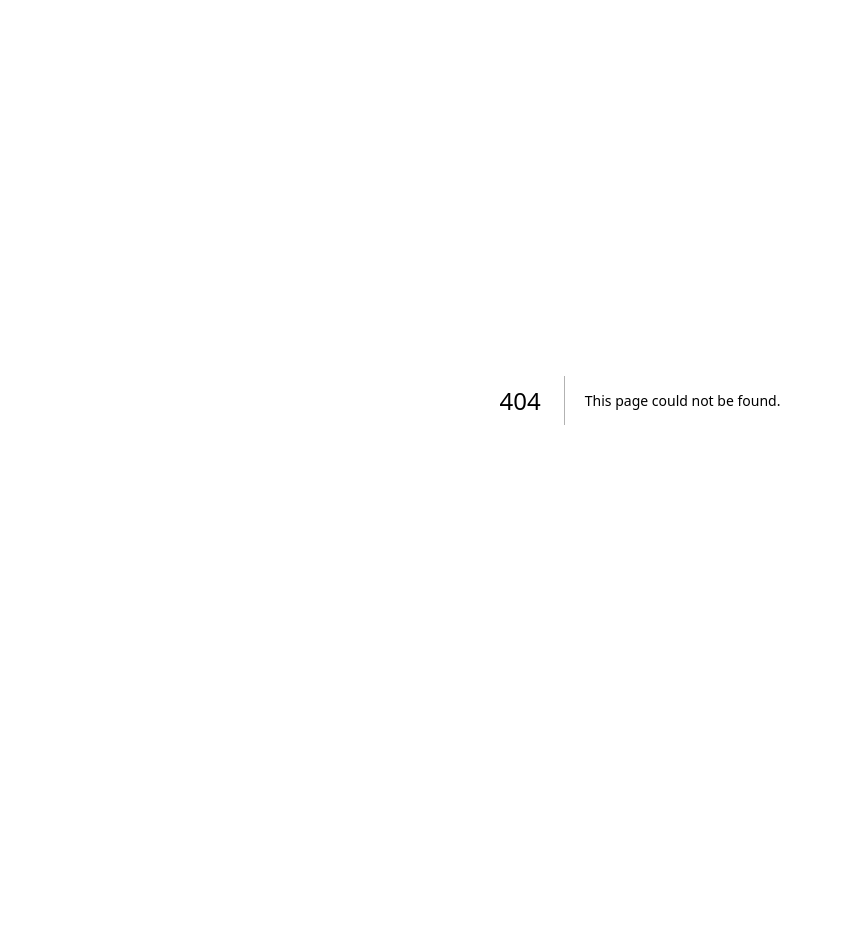
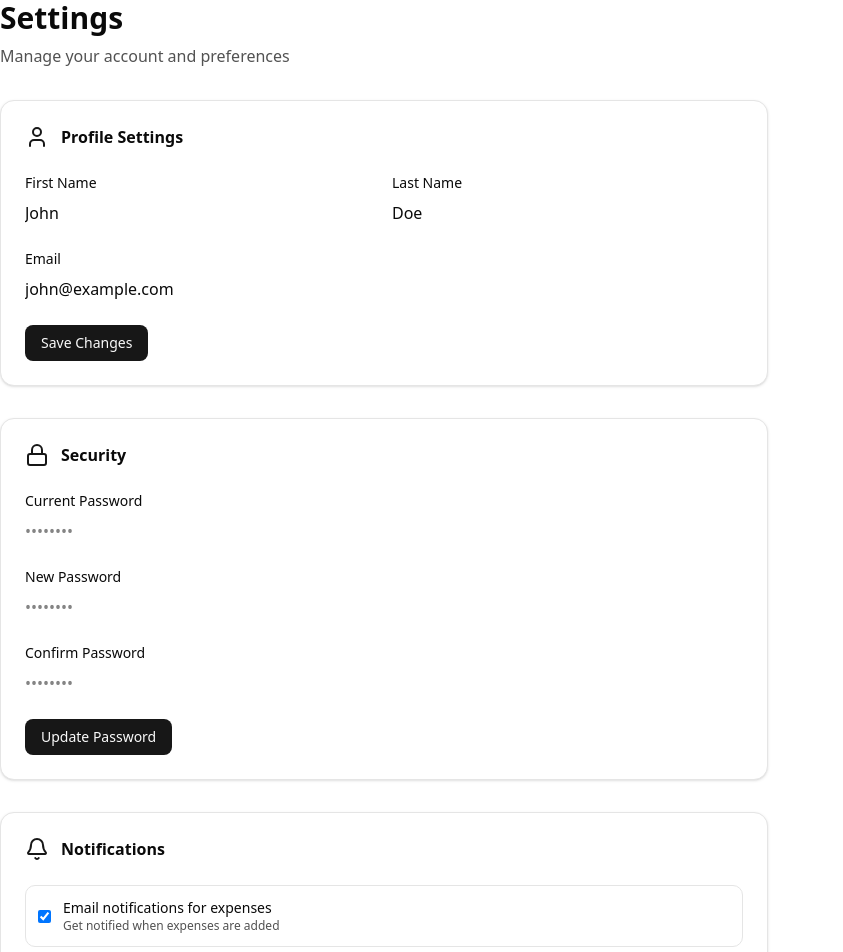
Before and after one commit to inevitable-ank/ExpenseSplitterFrontend, a Next.js app: page /dashboard/debts in a window 1280 px wide. Before the commit this address had no page. Shown: the top 952 px of the page, without its empty margins (0-843 px from the left). Before the commit the page ends 800 px from the top, so only its background shows below. Built offline with nearby package versions, Linux system fonts and the light colour scheme.

Commit message:
Added debts page

```diff
--- /dev/null
+++ b/app/dashboard/debts/page.tsx
@@ -0,0 +1,108 @@
+"use client"
+
+import { Button } from "@/components/ui/button"
+import { Card, CardContent, CardHeader } from "@/components/ui/card"
+import { User, Lock, Bell, Trash2 } from "lucide-react"
+
+export default function SettingsPage() {
+  return (
+    <div className="space-y-8 max-w-3xl">
+      {/* Header */}
+      <div>
+        <h1 className="text-3xl font-bold">Settings</h1>
+        <p className="text-neutral-600 mt-2">Manage your account and preferences</p>
+      </div>
+
+      {/* Profile Settings */}
+      <Card>
+        <CardHeader className="flex items-center gap-3">
+          <User size={24} className="text-primary" />
+          <h3 className="font-semibold">Profile Settings</h3>
+        </CardHeader>
+        <CardContent className="space-y-6">
+          <div className="grid md:grid-cols-2 gap-4">
+            <div>
+              <label className="block text-sm font-medium mb-2">First Name</label>
+              <input type="text" value="John" className="input-field" />
+            </div>
+            <div>
+              <label className="block text-sm font-medium mb-2">Last Name</label>
+              <input type="text" value="Doe" className="input-field" />
+            </div>
+          </div>
+          <div>
+            <label className="block text-sm font-medium mb-2">Email</label>
+            <input type="email" value="john@example.com" className="input-field" />
+          </div>
+          <Button className="btn-primary">Save Changes</Button>
+        </CardContent>
+      </Card>
+
+      {/* Security Settings */}
+      <Card>
+        <CardHeader className="flex items-center gap-3">
+          <Lock size={24} className="text-primary" />
+          <h3 className="font-semibold">Security</h3>
+        </CardHeader>
+        <CardContent className="space-y-6">
+          <div>
+            <label className="block text-sm font-medium mb-2">Current Password</label>
+            <input type="password" placeholder="••••••••" className="input-field" />
+          </div>
+          <div>
+            <label className="block text-sm font-medium mb-2">New Password</label>
+            <input type="password" placeholder="••••••••" className="input-field" />
+          </div>
+          <div>
+            <label className="block text-sm font-medium mb-2">Confirm Password</label>
+            <input type="password" placeholder="••••••••" className="input-field" />
+          </div>
+          <Button className="btn-primary">Update Password</Button>
+        </CardContent>
+      </Card>
+
+      {/* Notification Settings */}
+      <Card>
+        <CardHeader className="flex items-center gap-3">
+          <Bell size={24} className="text-primary" />
+          <h3 className="font-semibold">Notifications</h3>
+        </CardHeader>
+        <CardContent className="space-y-4">
+          {[
+            { label: "Email notifications for expenses", desc: "Get notified when expenses are added" },
+            { label: "Debt reminders", desc: "Receive reminders for pending debts" },
+            { label: "Weekly summary", desc: "Get a weekly summary of your finances" },
+            { label: "Marketing emails", desc: "Receive tips and updates about MoneySync" },
+          ].map((item, i) => (
+            <label
+              key={i}
+              className="flex items-center gap-3 p-3 border border-border rounded-lg cursor-pointer hover:bg-neutral-50"
+            >
+              <input type="checkbox" defaultChecked={i < 3} className="rounded" />
+              <div className="flex-1">
+                <p className="font-medium text-sm">{item.label}</p>
+                <p className="text-xs text-neutral-600">{item.desc}</p>
+              </div>
+            </label>
+          ))}
+        </CardContent>
+      </Card>
+
+      {/* Danger Zone */}
+      <Card className="border-error/30 bg-error/5">
+        <CardHeader className="flex items-center gap-3">
+          <Trash2 size={24} className="text-error" />
+          <h3 className="font-semibold text-error">Danger Zone</h3>
+        </CardHeader>
+        <CardContent className="space-y-4">
+          <p className="text-sm text-neutral-600">
+            Once you delete your account, there is no going back. Please be certain.
+          </p>
+          <Button className="px-4 py-2 bg-error text-white hover:bg-error/90 rounded-lg font-medium transition-colors">
+            Delete Account
+          </Button>
+        </CardContent>
+      </Card>
+    </div>
+  )
+}
```
